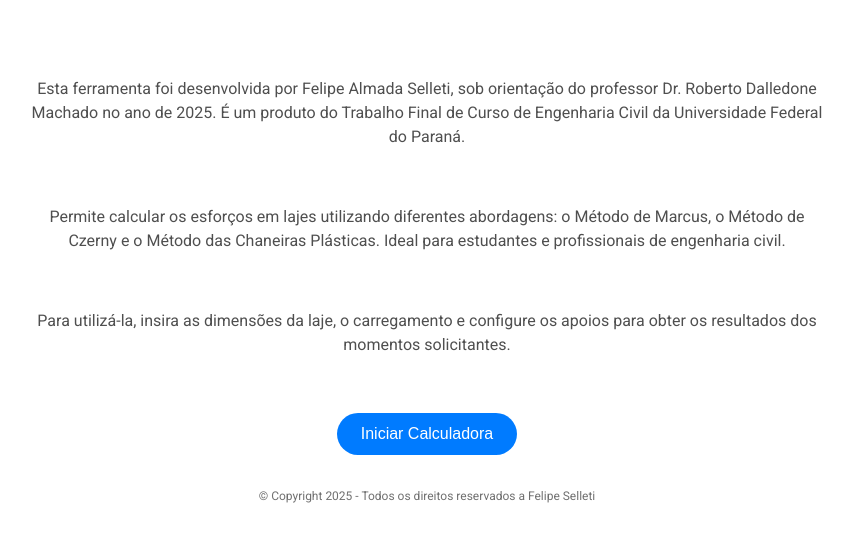
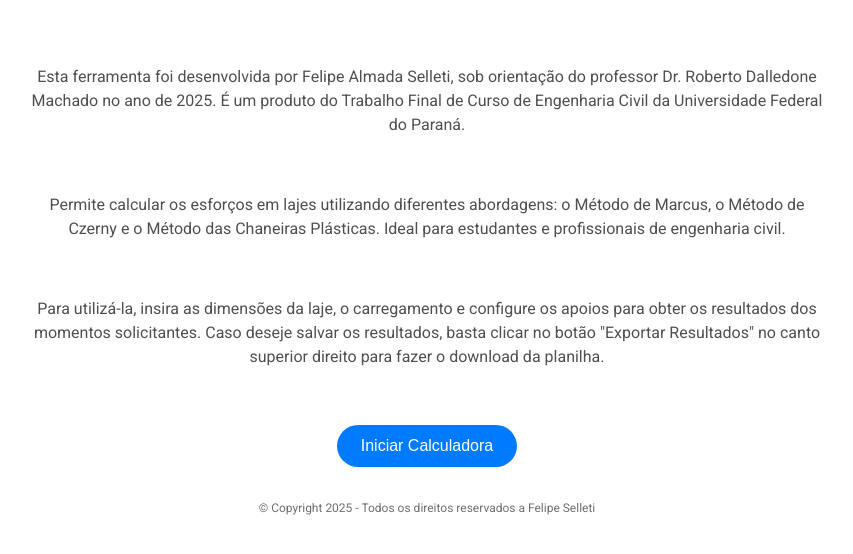
Before and after one commit to felipe-selleti/slab-calculator, a plain HTML site: page index.html in a window 1280 px wide. Shown: the part 212-766 px from the top of the page, without its empty margins (213-1066 px from the left). Drawn offline with Linux system fonts and the light colour scheme.

Commit message:
Add files via upload
Novo index.html

```diff
--- a/index.html
+++ b/index.html
@@ -282,7 +282,7 @@
       <h2><i>Slab Calculator</i></h2>
       <p>Esta ferramenta foi desenvolvida por Felipe Almada Selleti, sob orientação do professor Dr. Roberto Dalledone Machado no ano de 2025. É um produto do Trabalho Final de Curso de Engenharia Civil da Universidade Federal do Paraná.</p>
 	  <p>Permite calcular os esforços em lajes utilizando diferentes abordagens: o Método de Marcus, o Método de Czerny e o Método das Chaneiras Plásticas. Ideal para estudantes e profissionais de engenharia civil.</p>
-      <p>Para utilizá-la, insira as dimensões da laje, o carregamento e configure os apoios para obter os resultados dos momentos solicitantes.</p>
+      <p>Para utilizá-la, insira as dimensões da laje, o carregamento e configure os apoios para obter os resultados dos momentos solicitantes. Caso deseje salvar os resultados, basta clicar no botão "Exportar Resultados" no canto superior direito para fazer o download da planilha.</p>
       <button id="startBtn">Iniciar Calculadora</button>
       <p class="footer">© Copyright 2025 - Todos os direitos reservados a Felipe Selleti</p>
     </div>
```
